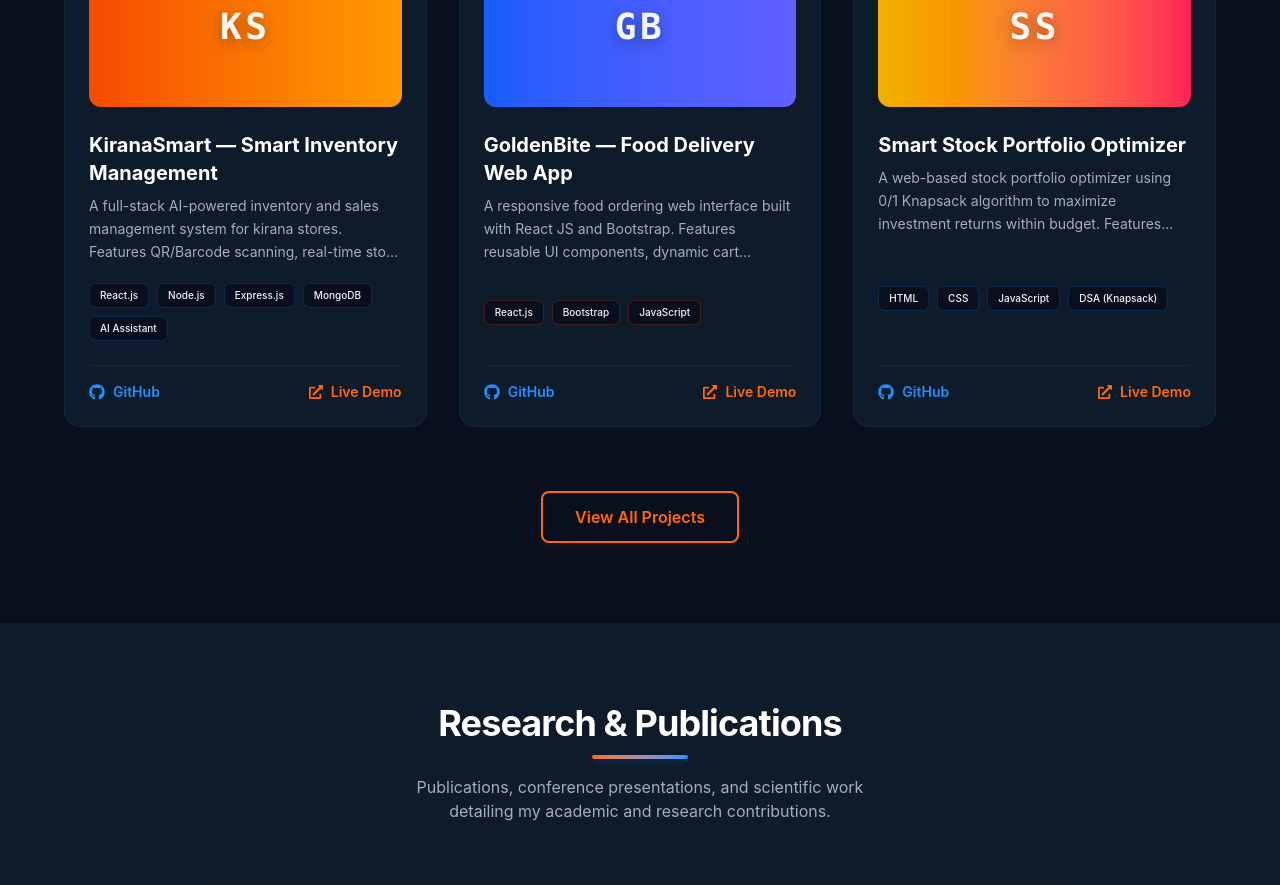
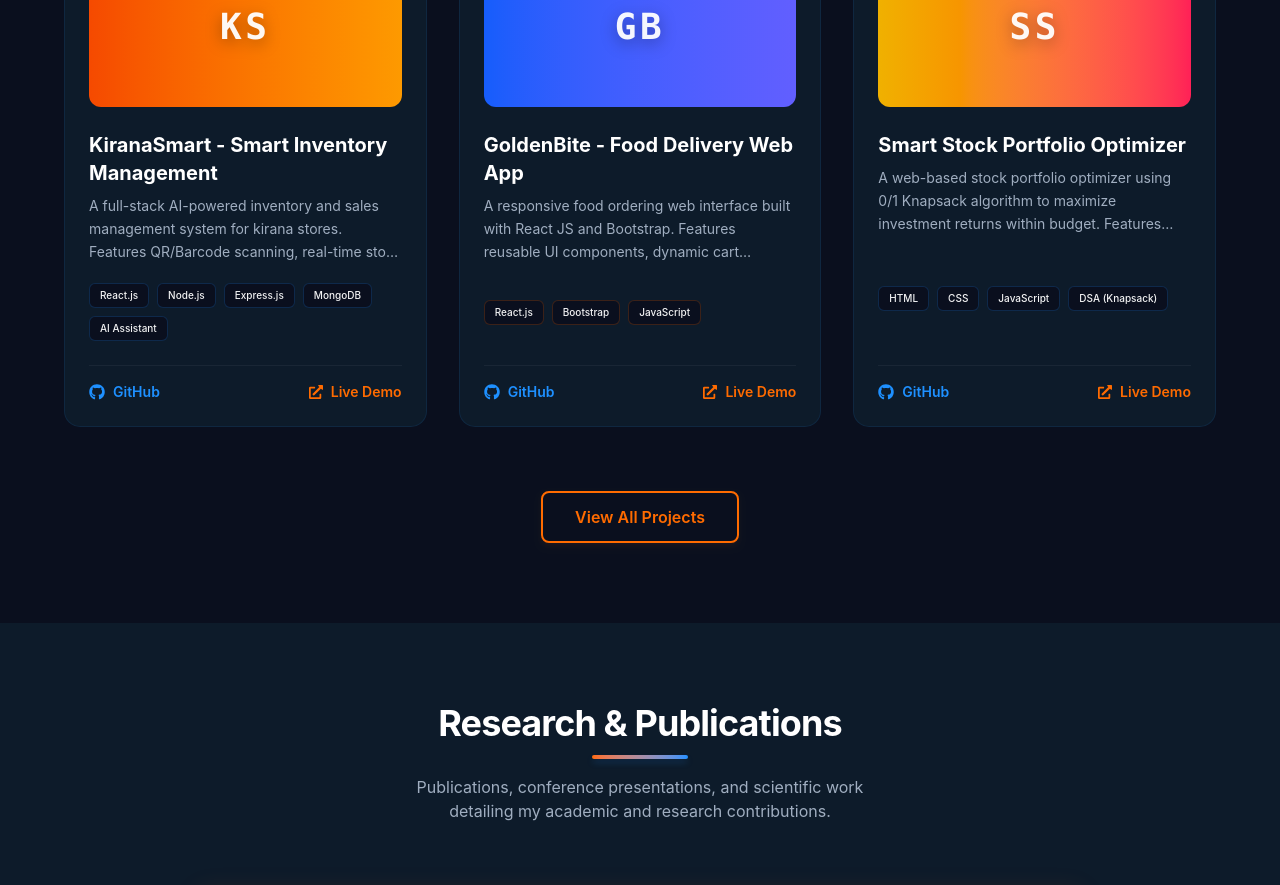
Before and after one commit to dharmu689/Portfolio, a React (Vite) app in the folder client/: page / in a window 1280 px wide. Shown: the part 3640-4525 px from the top of the page. Built offline with nearby package versions, Linux system fonts and the light colour scheme.

Commit message:
Update Projects.jsx

```diff
--- a/client/src/components/Projects.jsx
+++ b/client/src/components/Projects.jsx
@@ -4,7 +4,7 @@ import { FaGithub, FaExternalLinkAlt } from 'react-icons/fa'
 const Projects = () => {
   const projectsList = [
     {
-      title: "KiranaSmart — Smart Inventory Management",
+      title: "KiranaSmart - Smart Inventory Management",
       initials: "KS",
       bannerGradient: "from-orange-600 to-amber-500",
       description: "A full-stack AI-powered inventory and sales management system for kirana stores. Features QR/Barcode scanning, real-time stock tracking, automated alerts, and an AI Assistant for smart business insights.",
@@ -15,7 +15,7 @@ const Projects = () => {
       live: "#",
     },
     {
-      title: "GoldenBite — Food Delivery Web App",
+      title: "GoldenBite - Food Delivery Web App",
       initials: "GB",
       bannerGradient: "from-blue-600 to-indigo-500",
       description: "A responsive food ordering web interface built with React JS and Bootstrap. Features reusable UI components, dynamic cart management, and clean component-based architecture.",
```
